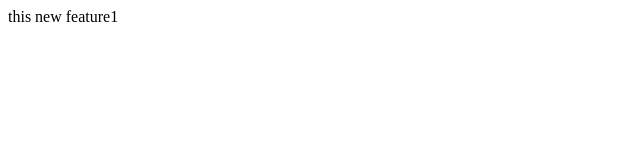
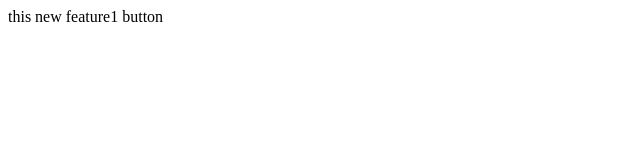
Before and after one commit to Rushikesh-P37/lastbeen, a plain HTML site: page index.html in a window 1280 px wide. Shown: the full height of the page, 0-640 px from the left. Drawn offline with Linux system fonts and the light colour scheme.

```diff
--- a/index.html
+++ b/index.html
@@ -1 +1 @@
-<p>this new feature1</p>
+<p>this new feature1 button</p>
```
